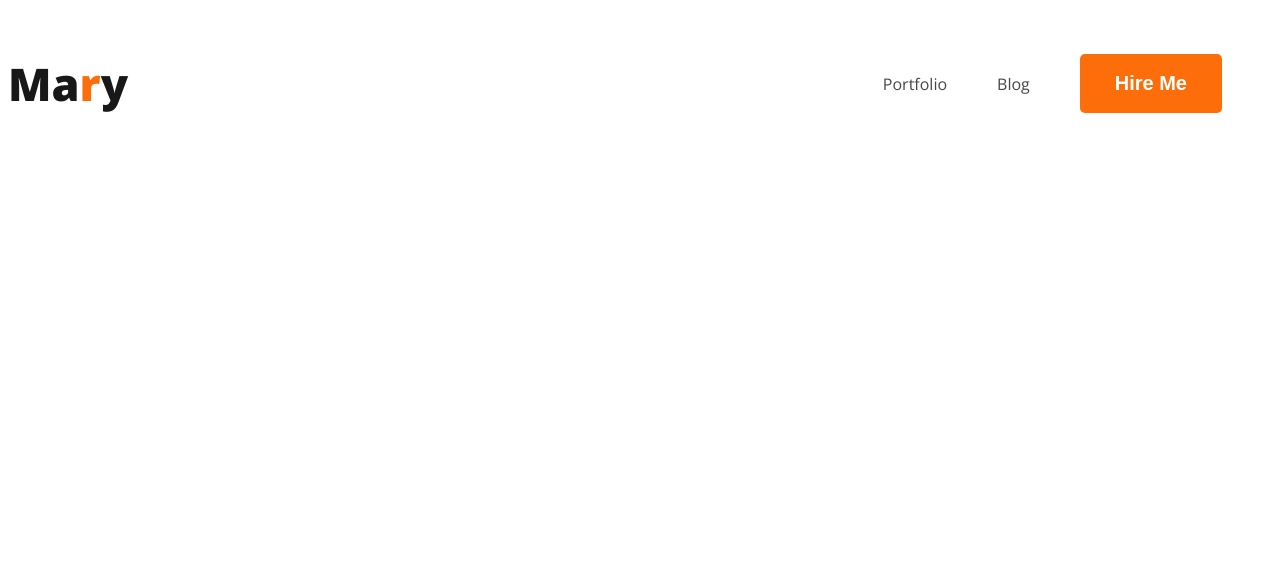
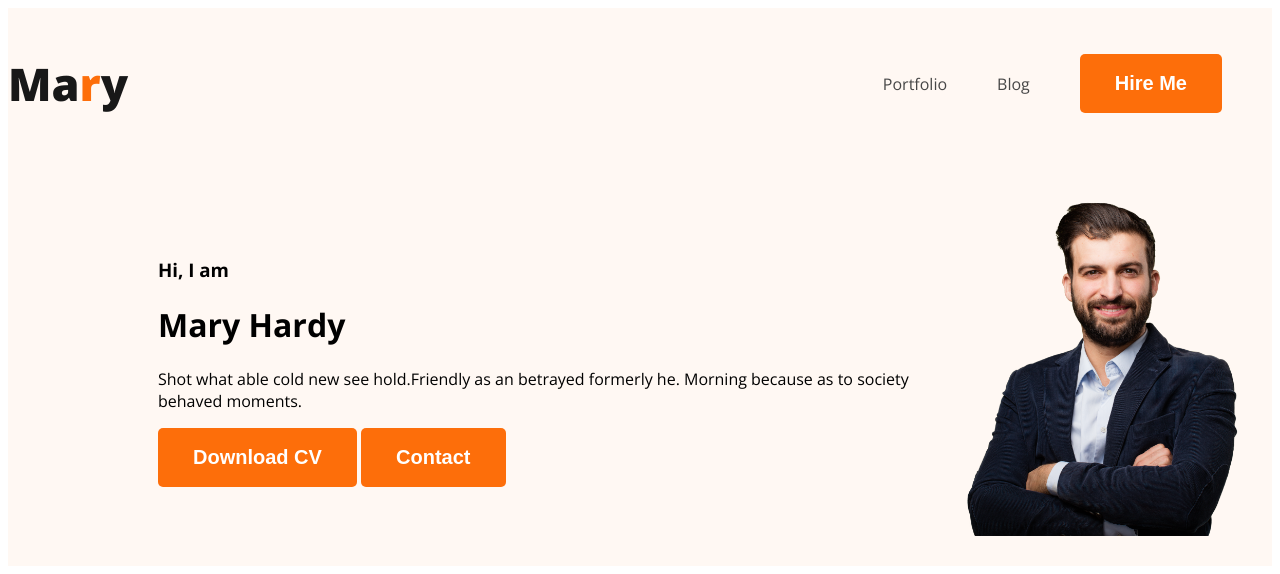
Before and after one commit to mynuddineee/web-developer-portfolio, a plain HTML site: page index.html in a window 1280 px wide. Drawn offline with nearby package versions, Linux system fonts and the light colour scheme.

Commit message:
banner er kaz

```diff
--- a/index.html
+++ b/index.html
@@ -11,7 +11,7 @@
     <link rel="stylesheet" href="styles/portfolio.css">
 </head>
 <body>
-    <header>
+    <header class="header">
         <nav>
             <h3 class="nav-title"> Ma<span class="text-orange">r</span>y</h3>
             <ul>
@@ -20,6 +20,16 @@
                 <li><button class="btn-primary">Hire Me</button></li>
             </ul>
         </nav>
+        <div class="banner">
+            <div class="banner-content">
+                <h3 class="banner-greeting">Hi, I  am</h3>
+                <h1 class="banner-title">Mary Hardy</h1>
+                <p>Shot what able cold new see hold.Friendly as an betrayed formerly he. Morning because as to society behaved moments.</p>
+                <button class="btn-primary">Download CV</button>
+                <button class="btn-primary">Contact</button>
+            </div>
+            <img class="profile-pic" src="images/hardy.png" alt="">
+        </div>
     </header>
     <main>
 
--- a/styles/portfolio.css
+++ b/styles/portfolio.css
@@ -38,3 +38,16 @@ nav a{
     text-decoration: none;
     color: #474747;
 }
+/* header related styles */
+.header{
+    background-color: #FFF8F3;
+}
+.banner{
+    padding: 30px 30px 30px 150px;
+    display: flex;
+    align-items: center;
+}
+.banner .profile-pic{
+    width: 300px;
+
+}
```
